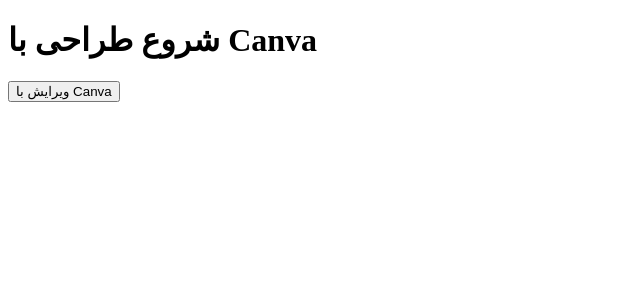
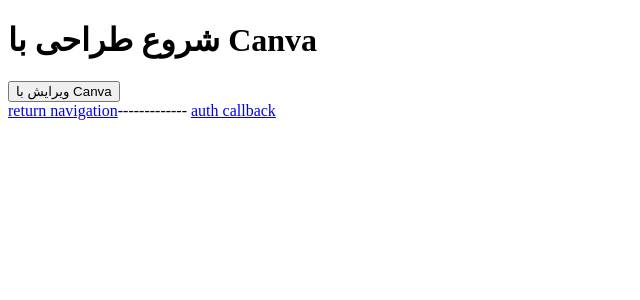
Before and after one commit to saeedalipanah/integration-with-canva, a Vue app: page / in a window 1280 px wide. Shown: the top 300 px of the page, without its empty margins (0-640 px from the left). Built offline with nearby package versions, Linux system fonts and the light colour scheme; the HTML template or start-up script is replaced by a standard one.

Commit message:
fix: test router

```diff
--- a/src/views/Home.vue
+++ b/src/views/Home.vue
@@ -3,6 +3,8 @@
     <h1>شروع طراحی با Canva</h1>
     <button @click="startCanva">ویرایش با Canva</button>
   </div>
+  <RouterLink to="/return-navigation">return navigation</RouterLink>-------------
+  <RouterLink to="/auth-callback">auth callback</RouterLink>
 </template>
 <script setup lang="ts">
 const startCanva = async () => {
```
